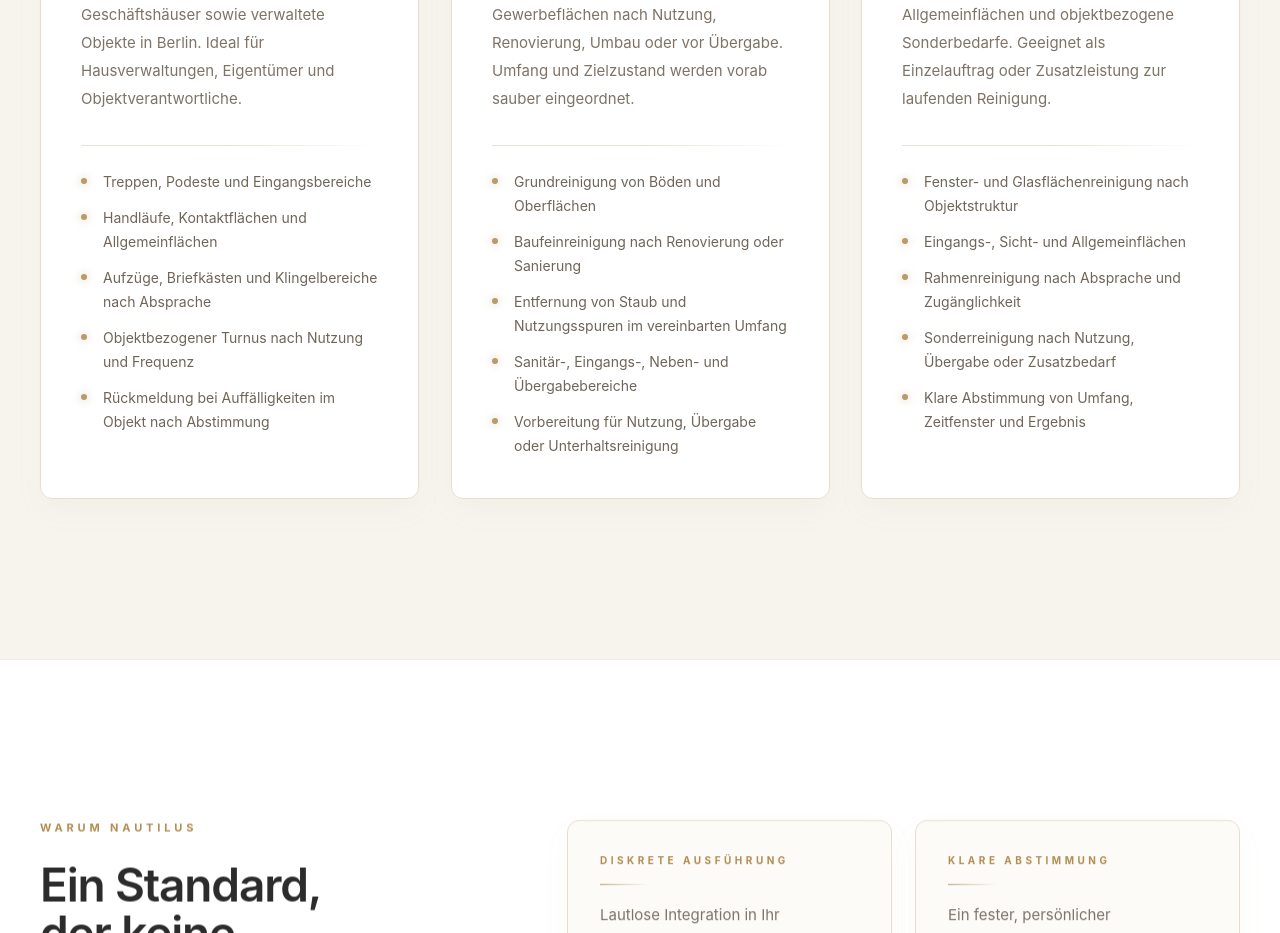
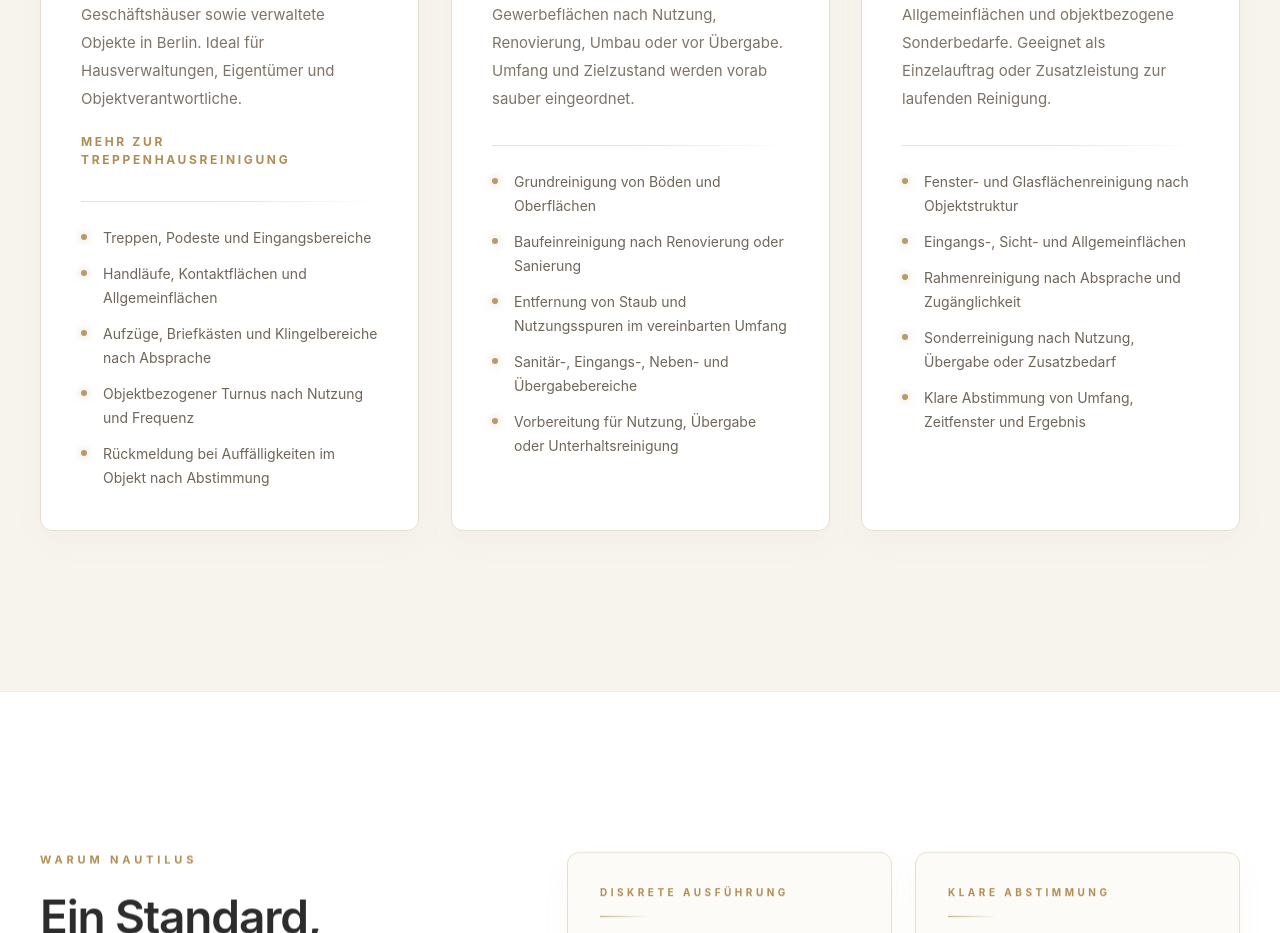
Before and after one commit to sticky030/nautilus-facility-cleaning, a React (Vite) app: page / in a window 1280 px wide. Shown: the part 2400-3333 px from the top of the page. Built offline with nearby package versions, Linux system fonts and the light colour scheme.

Commit message:
SEO: link homepage to treppenhausreinigung landing page

```diff
--- a/src/App.tsx
+++ b/src/App.tsx
@@ -56,6 +56,8 @@ const services = [
   },
   {
     id: 'treppenhausreinigung',
+    href: '/treppenhausreinigung-berlin/',
+    linkLabel: 'Mehr zur Treppenhausreinigung',
     eyebrow: 'Für Hausverwaltungen',
     title: 'Treppenhausreinigung Berlin',
     text: 'Treppenhausreinigung für Mehrfamilienhäuser, Wohn- und Geschäftshäuser sowie verwaltete Objekte in Berlin. Ideal für Hausverwaltungen, Eigentümer und Objektverantwortliche.',
@@ -453,7 +455,7 @@ export default function App() {
                 <a href="/bueroreinigung-berlin/" className="hover:text-[#B79B6C] transition-colors">Büroreinigung</a>
                 <a href="#kanzleireinigung" className="hover:text-[#B79B6C] transition-colors">Kanzleireinigung</a>
                 <a href="/praxisreinigung-berlin/" className="hover:text-[#B79B6C] transition-colors">Praxisreinigung</a>
-                <a href="#treppenhausreinigung" className="hover:text-[#B79B6C] transition-colors">Treppenhausreinigung</a>
+                <a href="/treppenhausreinigung-berlin/" className="hover:text-[#B79B6C] transition-colors">Treppenhausreinigung</a>
                 <a href="#grundreinigung" className="hover:text-[#B79B6C] transition-colors">Grundreinigung</a>
                 <a href="#grundreinigung" className="hover:text-[#B79B6C] transition-colors">Baufein- / Bauendreinigung</a>
                 <a href="#fensterreinigung" className="hover:text-[#B79B6C] transition-colors">Fensterreinigung</a>
```
